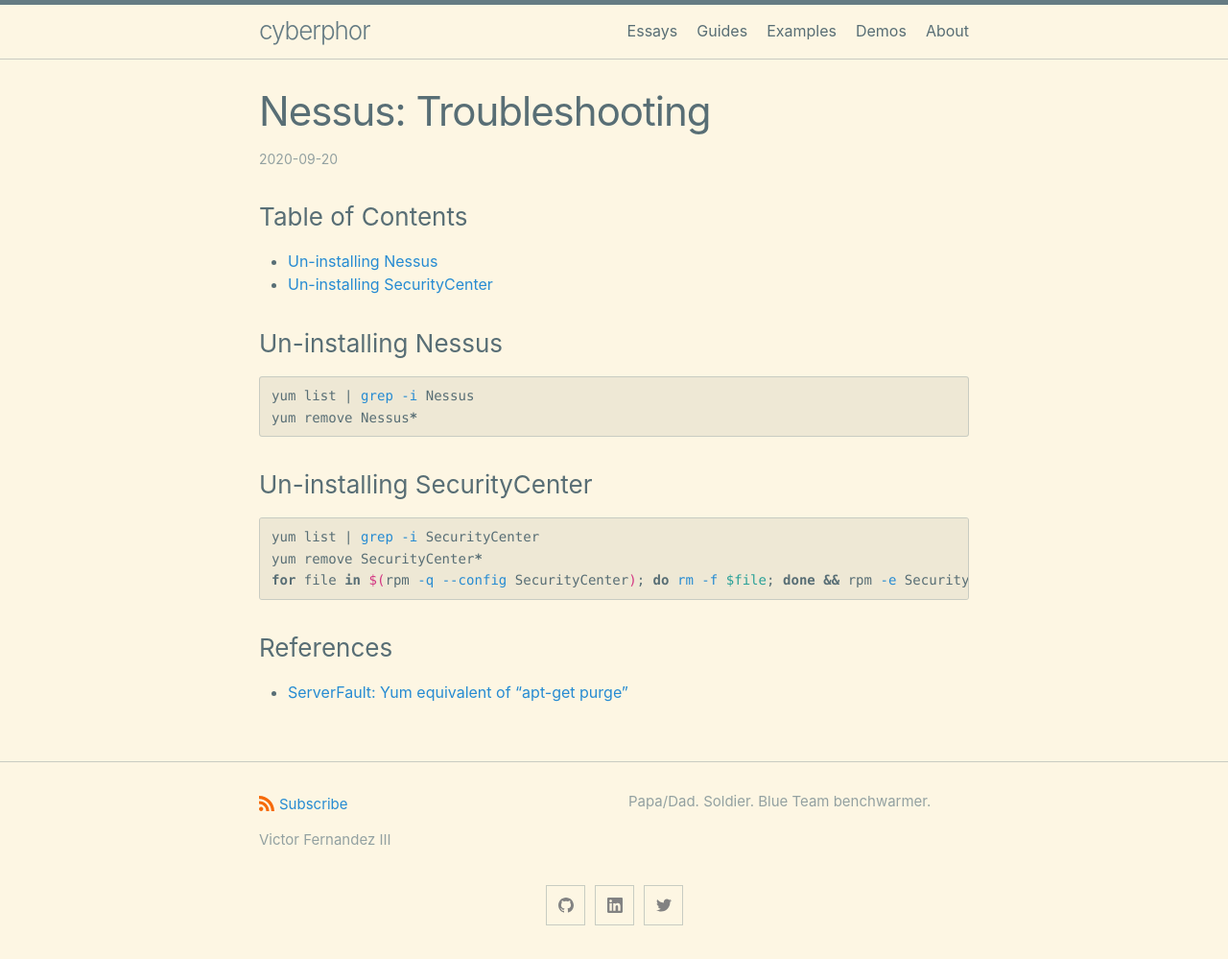
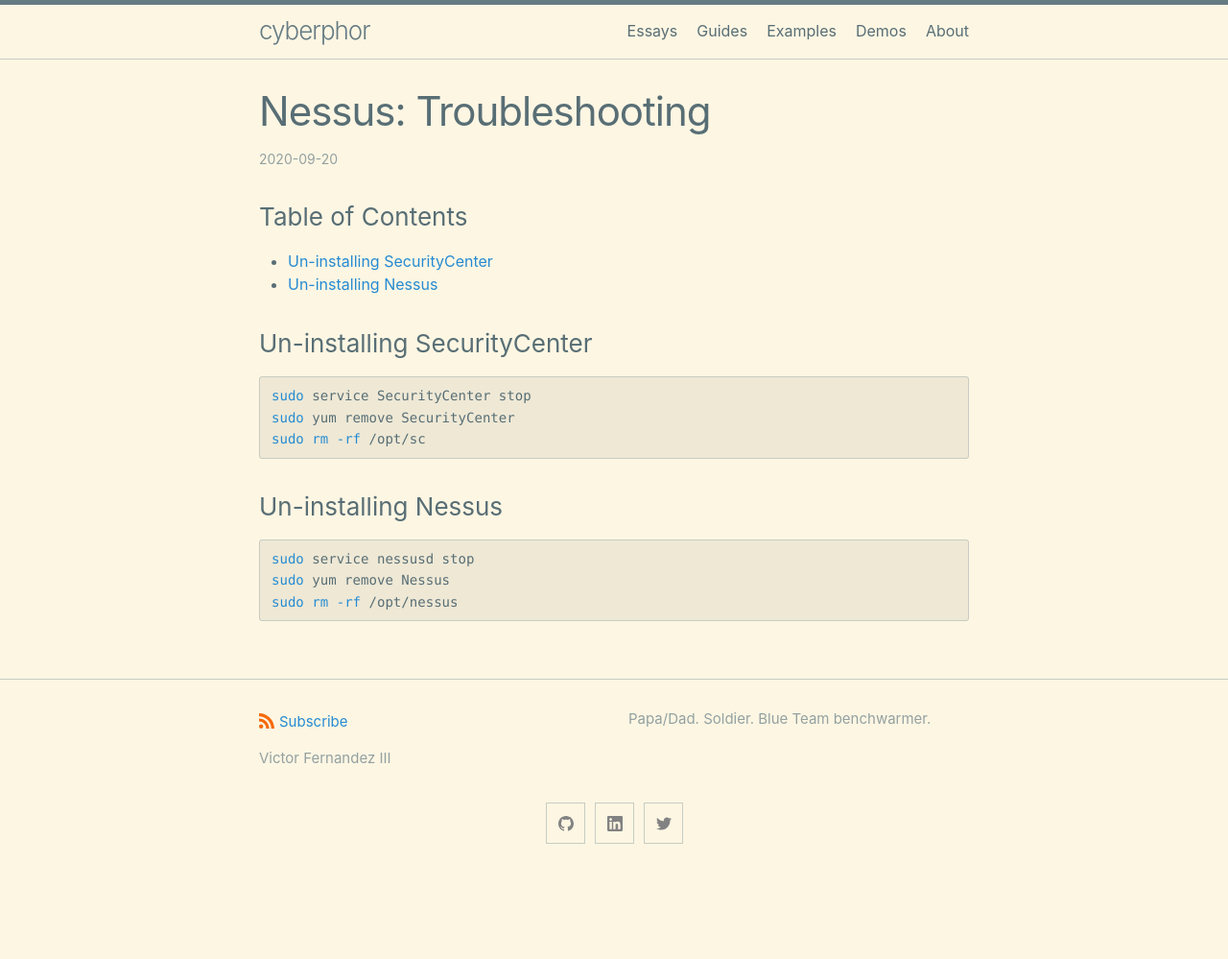
Before and after one commit to cyberphor/blog, a Jekyll site: the page built from _posts/guides/2020-09-20-nessus-troubleshooting.md, in a window 1280 px wide. Shown: the whole page at 96% size. Built offline with Jekyll 4.4.1, drawn with Linux system fonts in a browser that asks for light colours; after the commit the page ends 914 px from its top, so only the background shows below that.

Commit message:
Update 2020-09-20-nessus-troubleshooting.md

````diff
--- a/_posts/guides/2020-09-20-nessus-troubleshooting.md
+++ b/_posts/guides/2020-09-20-nessus-troubleshooting.md
@@ -7,21 +7,19 @@ subcategory: guides
 ---
 
 ### Table of Contents
+* [Un-installing SecurityCenter](#uninstalling-securitycenter)
 * [Un-installing Nessus](#uninstalling-nessus)
-* [Un-installing SecurityCenter](#uninstalling-securitycenter)
+
+### Un-installing SecurityCenter
+```bash
+sudo service SecurityCenter stop
+sudo yum remove SecurityCenter
+sudo rm -rf /opt/sc
+```
 
 ### Un-installing Nessus
 ```bash
-yum list | grep -i Nessus
-yum remove Nessus*
+sudo service nessusd stop
+sudo yum remove Nessus
+sudo rm -rf /opt/nessus
 ```
-
-### Un-installing SecurityCenter
-```bash
-yum list | grep -i SecurityCenter
-yum remove SecurityCenter*
-for file in $(rpm -q --config SecurityCenter); do rm -f $file; done && rpm -e SecurityCenter
-```
-
-### References
-- [ServerFault: Yum equivalent of “apt-get purge”](https://serverfault.com/questions/41502/yum-equivalent-of-apt-get-purge)
````
